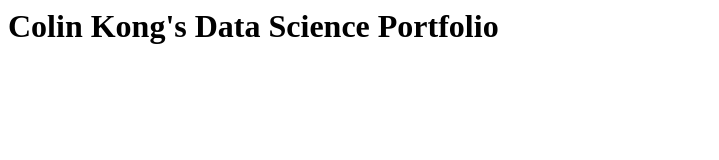
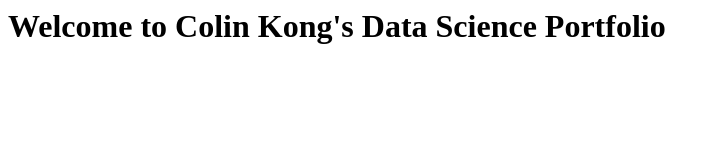
Before and after one commit to colin-kong/colin-kong.github.io, a plain HTML site: page index.html in a window 1280 px wide. Shown: the whole page, without its empty margins (0-719 px from the left). Drawn offline with Linux system fonts and the light colour scheme.

Commit message:
Update index.html

```diff
--- a/index.html
+++ b/index.html
@@ -1,5 +1,5 @@
 <html>
-    <h1> Colin Kong's Data Science Portfolio</h1>
+    <h1> Welcome to Colin Kong's Data Science Portfolio</h1>
 
 
 </html>
```
